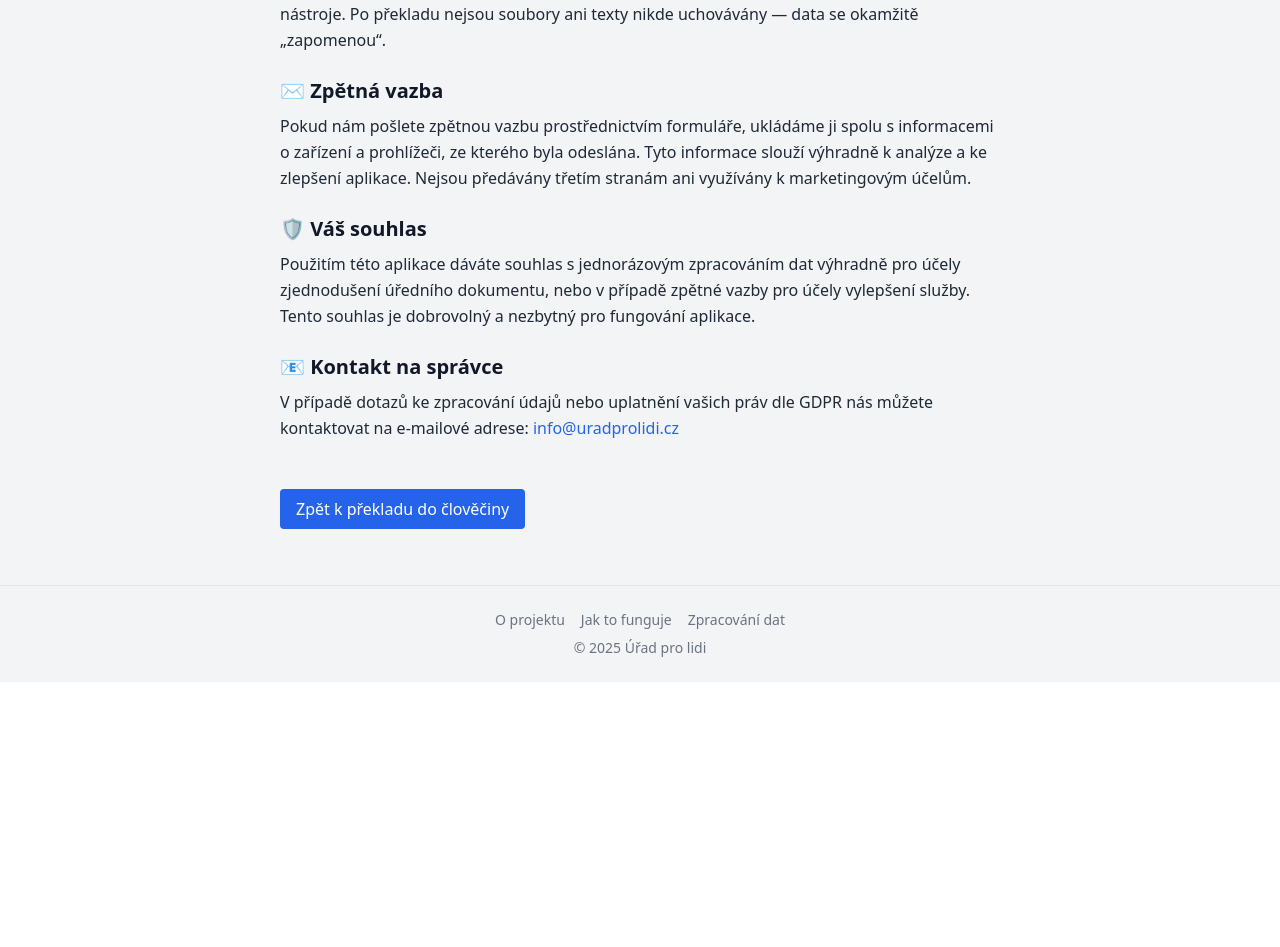
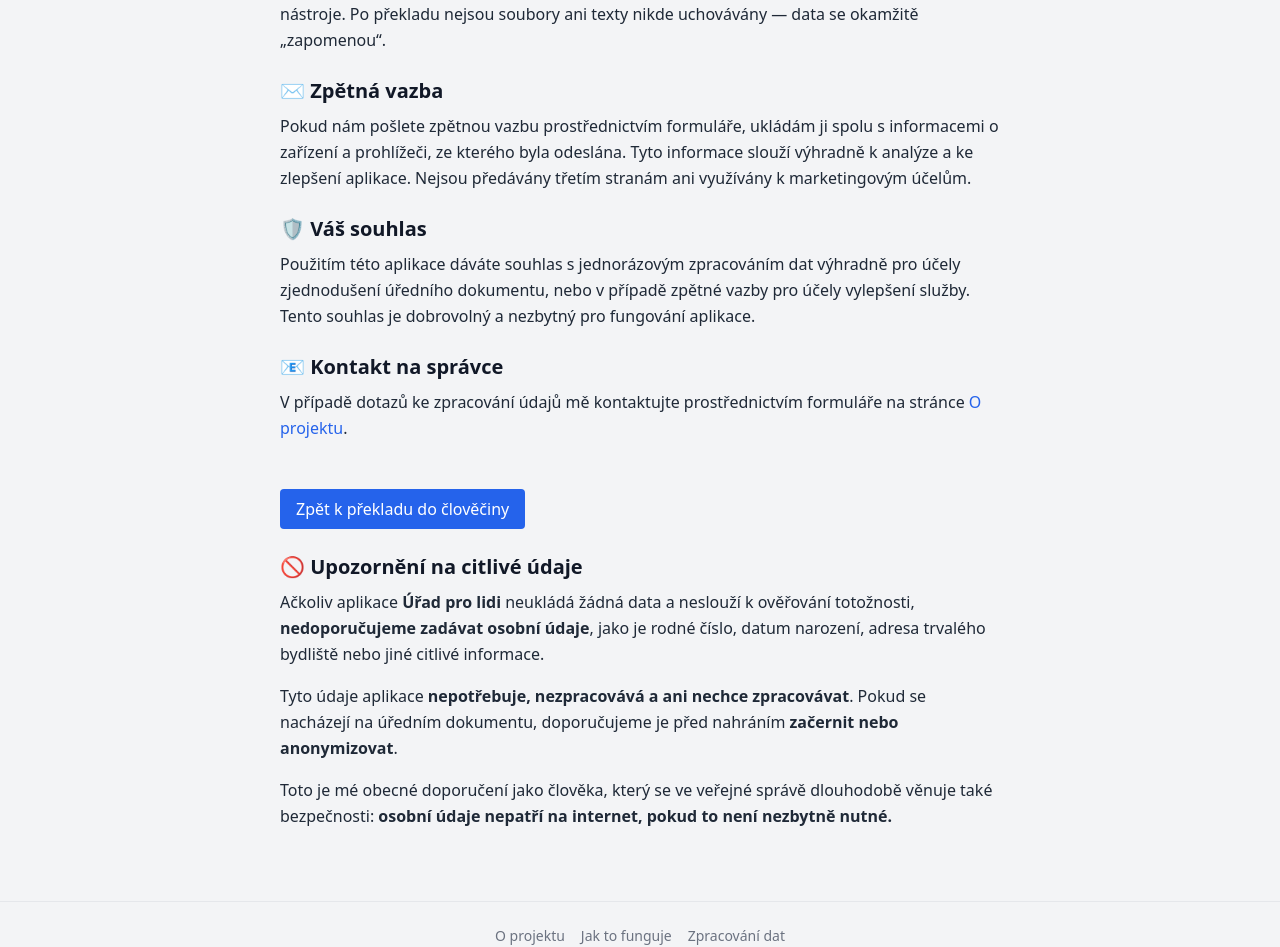
Before and after one commit to JiriTill/uradprolidi, a React (Vite) app: page /gdpr in a window 1280 px wide. Shown: the part 427-1374 px from the top of the page. Before the commit the page ends 1109 px from the top, so only its background shows below. Built offline with nearby package versions, Linux system fonts and the light colour scheme.

Commit message:
Update GDPR.jsx

```diff
--- a/src/pages/GDPR.jsx
+++ b/src/pages/GDPR.jsx
@@ -26,7 +26,7 @@ export default function GDPR() {
 
         <h2 className="text-xl font-semibold mt-6 mb-2 text-gray-900">✉️ Zpětná vazba</h2>
         <p className="mb-4 text-gray-800 leading-relaxed">
-          Pokud nám pošlete zpětnou vazbu prostřednictvím formuláře, ukládáme ji spolu s informacemi o zařízení a prohlížeči, ze kterého byla odeslána. Tyto informace slouží výhradně k analýze a ke zlepšení aplikace. Nejsou předávány třetím stranám ani využívány k marketingovým účelům.
+          Pokud nám pošlete zpětnou vazbu prostřednictvím formuláře, ukládám ji spolu s informacemi o zařízení a prohlížeči, ze kterého byla odeslána. Tyto informace slouží výhradně k analýze a ke zlepšení aplikace. Nejsou předávány třetím stranám ani využívány k marketingovým účelům.
         </p>
 
         <h2 className="text-xl font-semibold mt-6 mb-2 text-gray-900">🛡️ Váš souhlas</h2>
@@ -36,7 +36,7 @@ export default function GDPR() {
 
         <h2 className="text-xl font-semibold mt-6 mb-2 text-gray-900">📧 Kontakt na správce</h2>
         <p className="mb-4 text-gray-800 leading-relaxed">
-          V případě dotazů ke zpracování údajů nebo uplatnění vašich práv dle GDPR nás můžete kontaktovat na e-mailové adrese: <a href="mailto:info@uradprolidi.cz" className="text-blue-600 hover:underline">info@uradprolidi.cz</a>
+          V případě dotazů ke zpracování údajů mě kontaktujte prostřednictvím formuláře na stránce <a href="/o-projektu" className="text-blue-600 hover:underline">O projektu</a>.
         </p>
 
         <Link
@@ -45,6 +45,18 @@ export default function GDPR() {
         >
           Zpět k překladu do člověčiny
         </Link>
+
+            <h2 className="text-xl font-semibold mt-6 mb-2 text-gray-900">🚫 Upozornění na citlivé údaje</h2>
+            <p className="mb-4 text-gray-800 leading-relaxed">
+              Ačkoliv aplikace <strong>Úřad pro lidi</strong> neukládá žádná data a neslouží k ověřování totožnosti, <strong>nedoporučujeme zadávat osobní údaje</strong>, jako je rodné číslo, datum narození, adresa trvalého bydliště nebo jiné citlivé informace.
+            </p>
+            <p className="mb-4 text-gray-800 leading-relaxed">
+              Tyto údaje aplikace <strong>nepotřebuje, nezpracovává a ani nechce zpracovávat</strong>. Pokud se nacházejí na úředním dokumentu, doporučujeme je před nahráním <strong>začernit nebo anonymizovat</strong>.
+            </p>
+            <p className="mb-4 text-gray-800 leading-relaxed">
+              Toto je mé obecné doporučení jako člověka, který se ve veřejné správě dlouhodobě věnuje také bezpečnosti: <strong>osobní údaje nepatří na internet, pokud to není nezbytně nutné.</strong>
+            </p>
+
       </main>
 
       <footer className="text-center text-sm text-gray-500 py-6 border-t mt-8">
```
